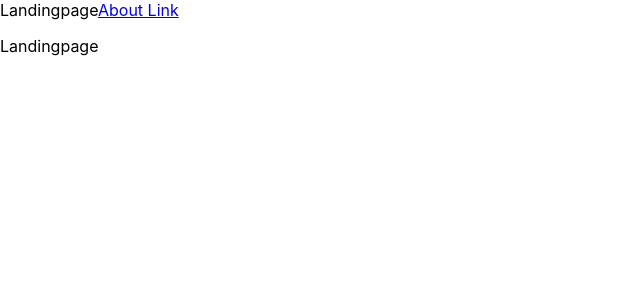
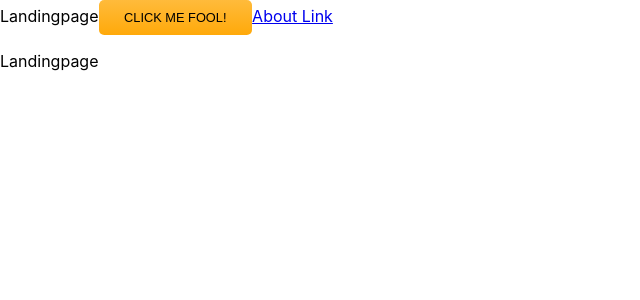
Before and after one commit to SeanPed/React-Routing-Vite-Week-7, a React (Vite) app: page / in a window 1280 px wide. Shown: the top 300 px of the page, without its empty margins (0-640 px from the left). Built offline with nearby package versions, Linux system fonts and the light colour scheme.

Commit message:
Adding Button Styles

```diff
--- a/package.json
+++ b/package.json
@@ -25,6 +25,7 @@
     "@types/node": "^16.4.13",
     "@types/react": "^17.0.18",
     "@types/react-dom": "^17.0.9",
+    "@types/styled-components": "^5.1.15",
     "@typescript-eslint/eslint-plugin": "^4.28.5",
     "@typescript-eslint/parser": "^4.28.5",
     "@vitejs/plugin-react-refresh": "^1.3.6",
--- a/src/app/App.tsx
+++ b/src/app/App.tsx
@@ -1,11 +1,13 @@
 import React from 'react';
 import Stuff from './pages/Stuff/Stuff';
+import Button from './components/Button/Button';
 import { BrowserRouter, Routes, Route, Link } from 'react-router-dom';
 
 function App(): JSX.Element {
   return (
     <BrowserRouter>
       Landingpage
+      <Button>Click me fool!</Button>
       <Link to="about">About Link </Link>
       <Routes>
         <Route path="/" element={<p>Landingpage</p>} />
--- a/src/app/components/Button/Button.tsx
+++ b/src/app/components/Button/Button.tsx
@@ -1,12 +1,24 @@
 import type { ReactNode } from 'react';
 import React from 'react';
+import styled from 'styled-components';
 import classes from './Button.module.css';
 
 type ButtonProps = {
   children: ReactNode;
 };
+
 function Button({ children }: ButtonProps): JSX.Element {
-  return <button className={classes.button}>{children}</button>;
+  return <StyledButton>{children}</StyledButton>;
 }
 
 export default Button;
+
+const StyledButton = styled.button`
+  color: #000;
+  background: linear-gradient(180deg, #ffbb3b, #ffa90a);
+  font-size: 0.8em;
+  padding: 0.8em 2em;
+  border: none;
+  border-radius: 0.4em;
+  text-transform: uppercase;
+`;
```
Also changed, not shown: src/app/components/Button/Button.module.css (deleted, +0 -9 lines), 1 other file (tests, documents, lock files or other folders).
